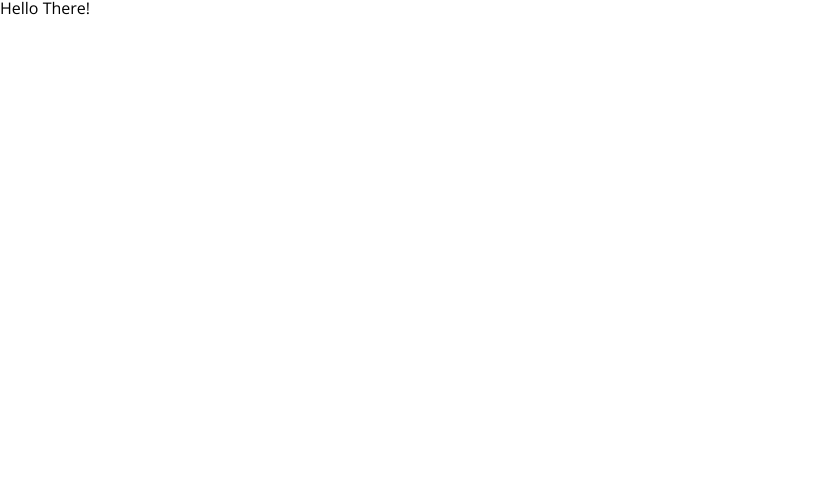
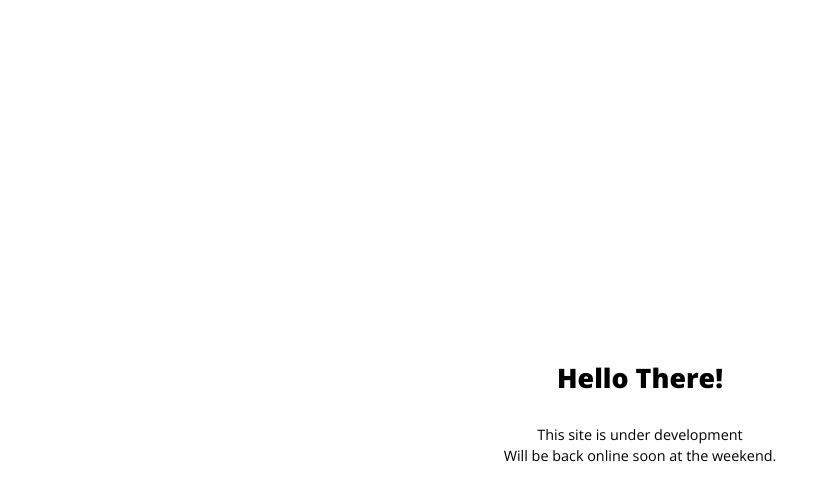
Before and after one commit to ptdede/ptdede.me, a Next.js app: page / in a window 1280 px wide. Shown: the top 500 px of the page, without its empty margins (0-837 px from the left). Built offline with nearby package versions, Linux system fonts and the light colour scheme.

Commit message:
add landing

```diff
--- a/containers/landing/Landing.tsx
+++ b/containers/landing/Landing.tsx
@@ -1,9 +1,12 @@
 import React from 'react';
-// import StyledLanding from '../../pages';
+import StyledLanding from './StyledLanding';
 
 const Landing = () => {
     return (
-        <h1>Hello There!</h1>
+        <StyledLanding>
+            <h1>Hello There!</h1>
+            <p>This site is under development<br />Will be back online soon at the weekend.</p>
+        </StyledLanding>
     );
 }
 
--- a/containers/landing/StyledLanding.ts
+++ b/containers/landing/StyledLanding.ts
@@ -1,7 +1,25 @@
 import styled from "styled-components";
 
 const StyledLanding = styled.div`
+    position: absolute;
+    width: 100%;
+    height: 100%;
+    display: flex;
+    align-items: center;
+    justify-content: center;
+    flex-direction: column;
 
+    h1 {
+        font-size: 1.6777em;
+        padding: 2rem;
+        font-weight: 800;
+    }
+
+    p {
+        text-align: center;
+        line-height: 1.5;
+        font-size: .9em;
+    }
 `;
 
 export default StyledLanding;
--- a/next.config.js
+++ b/next.config.js
@@ -1,2 +1,27 @@
 const withTypescript = require('@zeit/next-typescript')
-module.exports = withTypescript()
+
+module.exports = withTypescript({
+    async exportPathMap() {
+        // we fetch our list of posts, this allow us to dynamically generate the exported pages
+        // const response = await fetch('https://jsonplaceholder.typicode.com/posts?_page=1')
+        // const postList = await response.json()
+
+        // tranform the list of posts into a map of pages with the pathname `/post/:id`
+        const pages = {}
+        // const pages = postList.reduce(
+        //     (pages, post) =>
+        //         Object.assign({}, pages, {
+        //             [`/post/${post.id}`]: {
+        //                 page: '/post',
+        //                 query: { id: post.id }
+        //             }
+        //         }),
+        //     {}
+        // )
+
+        // combine the map of post pages with the home
+        return Object.assign({}, pages, {
+            '/': { page: '/' }
+        })
+    }
+})
--- a/package.json
+++ b/package.json
@@ -5,7 +5,8 @@
   "scripts": {
     "dev": "next -p 3232",
     "build": "next build",
-    "start": "next start -p 3232"
+    "start": "next start -p 3232",
+    "export": "npm run build && next export"
   },
   "dependencies": {
     "@zeit/next-typescript": "1.1.0",
```
Also changed, not shown: 1 other file (tests, documents, lock files or other folders).
